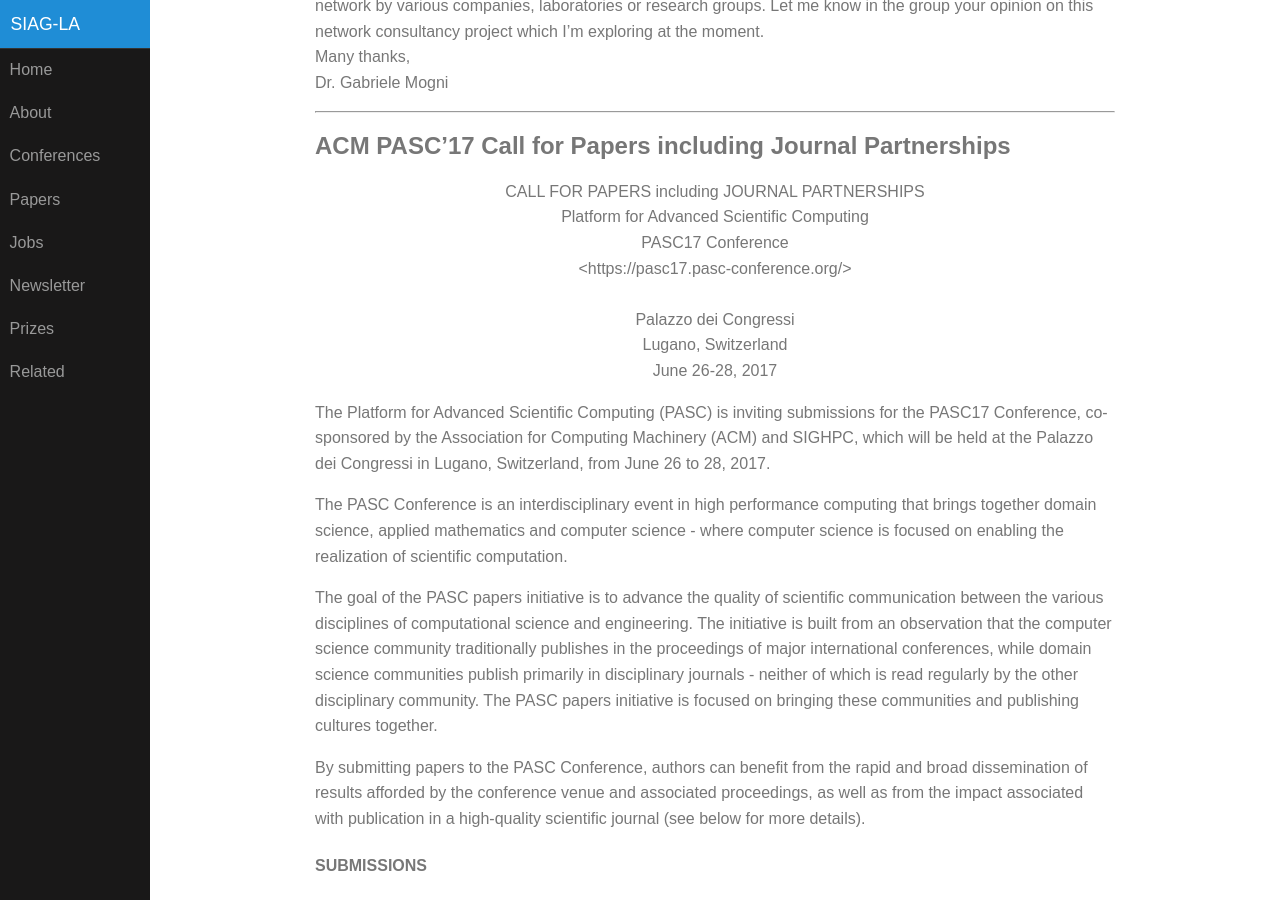
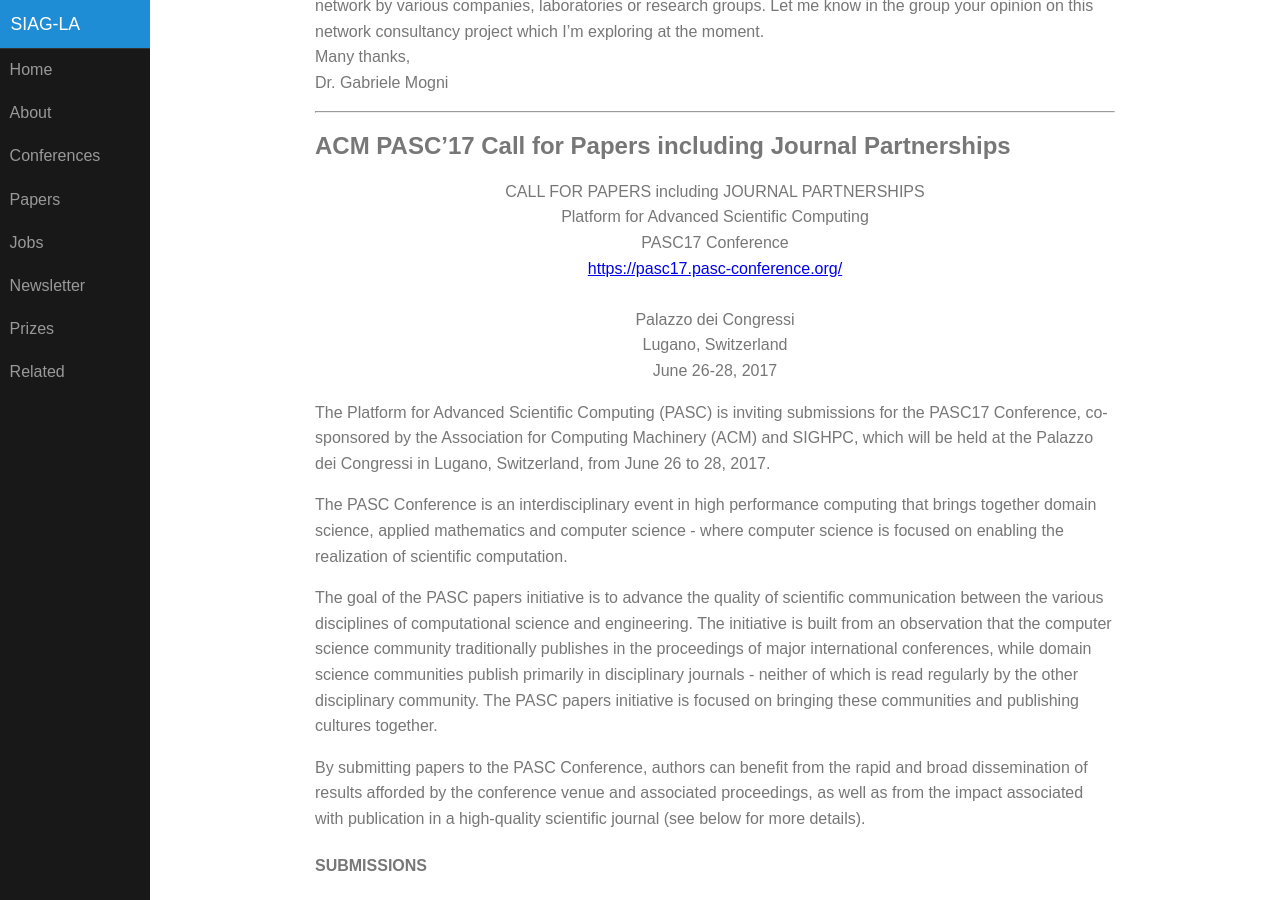
Before and after one commit to dbindel/siagla, a Jekyll site: the page built from _posts/2017-01-02-digest.md, in a window 1280 px wide and 900 px high, scrolled down 1338 px. Built offline with Jekyll 4.4.1, drawn with Linux system fonts in a browser that asks for light colours; comment, search, counter and statistics services are not loaded.

Commit message:
Modified digest

```diff
--- a/_posts/2017-01-02-digest.md
+++ b/_posts/2017-01-02-digest.md
@@ -64,7 +64,7 @@ Dr. Gabriele Mogni
 CALL FOR PAPERS including JOURNAL PARTNERSHIPS  <br>
 Platform for Advanced Scientific Computing   <br>
 PASC17 Conference  <br>
-<https://pasc17.pasc-conference.org/> <br>
+<a href="https://pasc17.pasc-conference.org/">https://pasc17.pasc-conference.org/</a><br>
 <br>
 Palazzo dei Congressi  <br>
 Lugano, Switzerland  <br>
```
